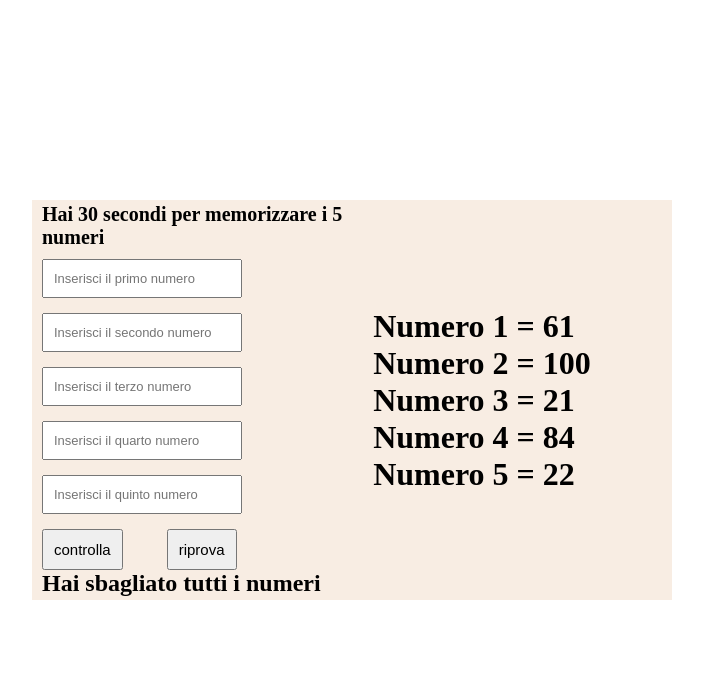
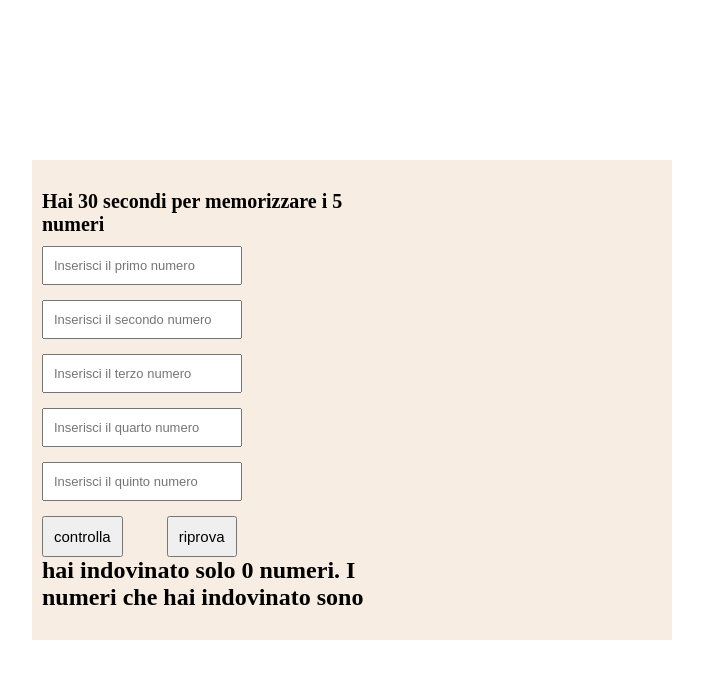
Before and after one commit to IbraChar03/js-simon, a plain HTML site: page index.html in a window 1280 px wide. Both pictures are taken after a click on the button "controlla". Shown: the whole page, without its empty margins (288-991 px from the left). Drawn offline with Linux system fonts and the light colour scheme.

Commit message:
fine esercizio

```diff
--- a/main.js
+++ b/main.js
@@ -14,7 +14,7 @@ let riprova = document.getElementById("riprova");
 
 let intervallo = setTimeout(function(){
     myFunction();
- }, 30000);
+ }, 3000);
 
 
 button.addEventListener("click",
@@ -24,14 +24,20 @@ function(){
     let inp2 = parseInt(document.getElementById("inp2").value);
     let inp3 = parseInt(document.getElementById("inp3").value);
     let inp4 = parseInt(document.getElementById("inp4").value);
-    for(let n = 0; n < 5; n++){
-        if( eval('inp' + n) === myArrNum1[n]){
-            let stampaRis = document.getElementById("res").innerHTML = `Hai indovinato ${n+1} numeri`
-        }
+    let arrayUtente = [inp0,inp1,inp2,inp3,inp4];
+    let numeriInComune=myArrNum1.filter(x => arrayUtente.includes(x));
+    if(numeriInComune.length == 5){
+        document.getElementById("res").innerHTML="Hai indovinato tutti i numeri";
+        console.log("Hai indovinato tutti i numeri");
     }
-         if( inp0 !== myArrNum1[0] && inp1 !== myArrNum1[1] && inp2 !== myArrNum1[2] && inp3 !== myArrNum1[3] && inp4 !== myArrNum1[4]){
-        let stampaRis = document.getElementById("res").innerHTML = `Hai sbagliato tutti i numeri`
-        }
+    else if(numeriInComune.length == 1){
+        document.getElementById("res").innerHTML=`hai indovinato solo 1 numero. Il numero che hai indovinato è ${numeriInComune}`;
+        console.log(`hai indovinato solo ${numeriInComune.length} numeri. I numeri che hai indovinato sono ${numeriInComune}`);
+    }
+    else {
+        document.getElementById("res").innerHTML=`hai indovinato solo ${numeriInComune.length} numeri. I numeri che hai indovinato sono ${numeriInComune}`;
+        console.log(`hai indovinato solo ${numeriInComune.length} numeri. I numeri che hai indovinato sono ${numeriInComune}`);
+    }
 
 }
 );
--- a/style.css
+++ b/style.css
@@ -12,7 +12,7 @@ main{
 }
 .container{
     width: 50%;
-    height: 50%;
+    height: 60%;
     background-color: #F8EDE3;
     padding: 10px;
     display: flex;
@@ -21,7 +21,7 @@ main{
 }
 .text{
   height: 100%;
-  width: 60%;
+  width: 80%;
   display: flex;
   justify-content: center;
   align-items: center;
```
